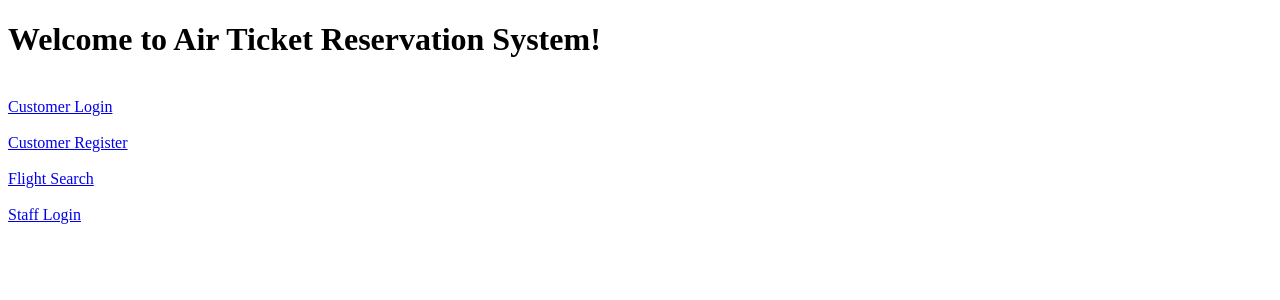
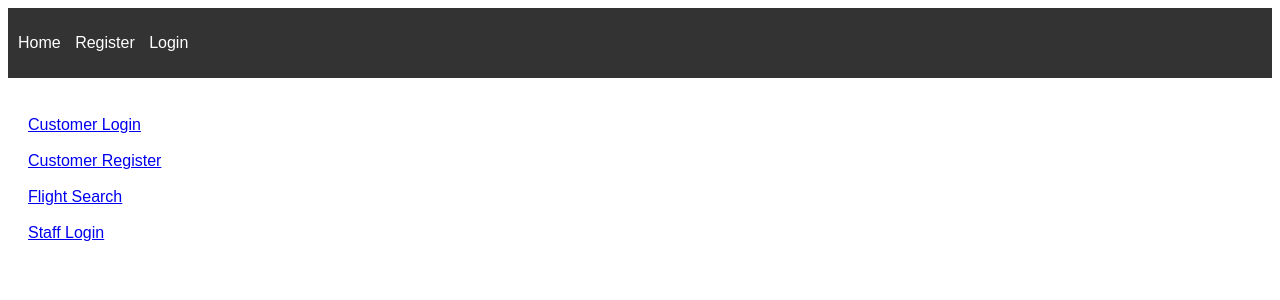
Before and after one commit to EleanorMoseley/airline-project, a Flask app: page / in a window 1280 px wide. Shown: the top 300 px of the page. Run offline with Flask 3, Linux system fonts and the light colour scheme.

Commit message:
wrappint everything in navbar

```diff
--- a/templates/base.html
+++ b/templates/base.html
@@ -2,19 +2,45 @@
 <html>
 <head>
     <title>Airline Reservation</title>
+    <style>
+        body {
+            font-family: Arial, sans-serif;
+        }
+        nav {
+            background-color: #333;
+            color: white;
+            padding: 10px;
+        }
+        nav ul {
+            list-style-type: none;
+            padding: 0;
+        }
+        nav ul li {
+            display: inline;
+            margin-right: 10px;
+        }
+        nav ul li a {
+            color: white;
+            text-decoration: none;
+        }
+        nav ul li a:hover {
+            color: #ddd;
+        }
+        .content {
+            margin: 20px;
+        }
+    </style>
 </head>
 <body>
-    <h1>Airline Reservations!</h1>
     <nav>
         <ul>
-            {% if 'user' in session %}
+            {% if session['role'] == 'customer' %}
                 <li><a href="{{ url_for('home') }}">Home</a></li>
-                {% if session['role'] == "Customer" %}
-                    <li><a href="{{ url_for('my_tickets') }}">My Tickets</a></li>
-                {% elif session['role'] == "Staff" %}
-                    <li><a href="{{ url_for('staff_flights') }}">Flights</a></li>
-                    <li><a href="{{ url_for('customers') }}">Customers</a></li>
-                {% endif %}
+                <li><a href="{{ url_for('my_tickets') }}">My Tickets</a></li>
+                <li><a href="{{ url_for('logout') }}">Logout</a></li>
+            {% elif session['role'] == 'staff' %}
+                <li><a href="{{ url_for('home') }}">Home</a></li>
+                <li><a href="{{ url_for('add_flight') }}">Add Flight</a></li>
                 <li><a href="{{ url_for('logout') }}">Logout</a></li>
             {% else %}
                 <li><a href="{{ url_for('home') }}">Home</a></li>
@@ -23,7 +49,7 @@
             {% endif %}
         </ul>
     </nav>
-    <div>
+    <div class="content">
         {% block content %}{% endblock %}
     </div>
 </body>
--- a/templates/index.html
+++ b/templates/index.html
@@ -1,14 +1,10 @@
-<!DOCTYPE html>
-<html alng="en">
-<head>
-	<h1>Welcome to Air Ticket Reservation System!</h1>
-</head>
+{% extends "base.html" %}
 
-<body>
+{% block content %}
 	<br><a href="/login">Customer Login</a><br>
 	<br><a href="/register">Customer Register</a><br>
 	<br><a href="/searchs">Flight Search</a><br>
     <br><a href="/stafflogin">Staff Login</a><br>
 </body>
 
-</html>
+{% endblock %}
--- a/templates/staffHome.html
+++ b/templates/staffHome.html
@@ -24,6 +24,5 @@
         </form>
         <br>
         <a href="/logout">Logout</a>
-    </body>
-</html>
+
 {% endblock %}
```
Also changed, not shown: templates/home.html (+4 -8 lines), templates/login.html (+4 -8 lines), templates/register.html (+4 -3 lines), templates/stafflogin.html (+5 -7 lines), templates/howtoaddblocks.txt (renamed from templates/howtoaddblocks.html).
